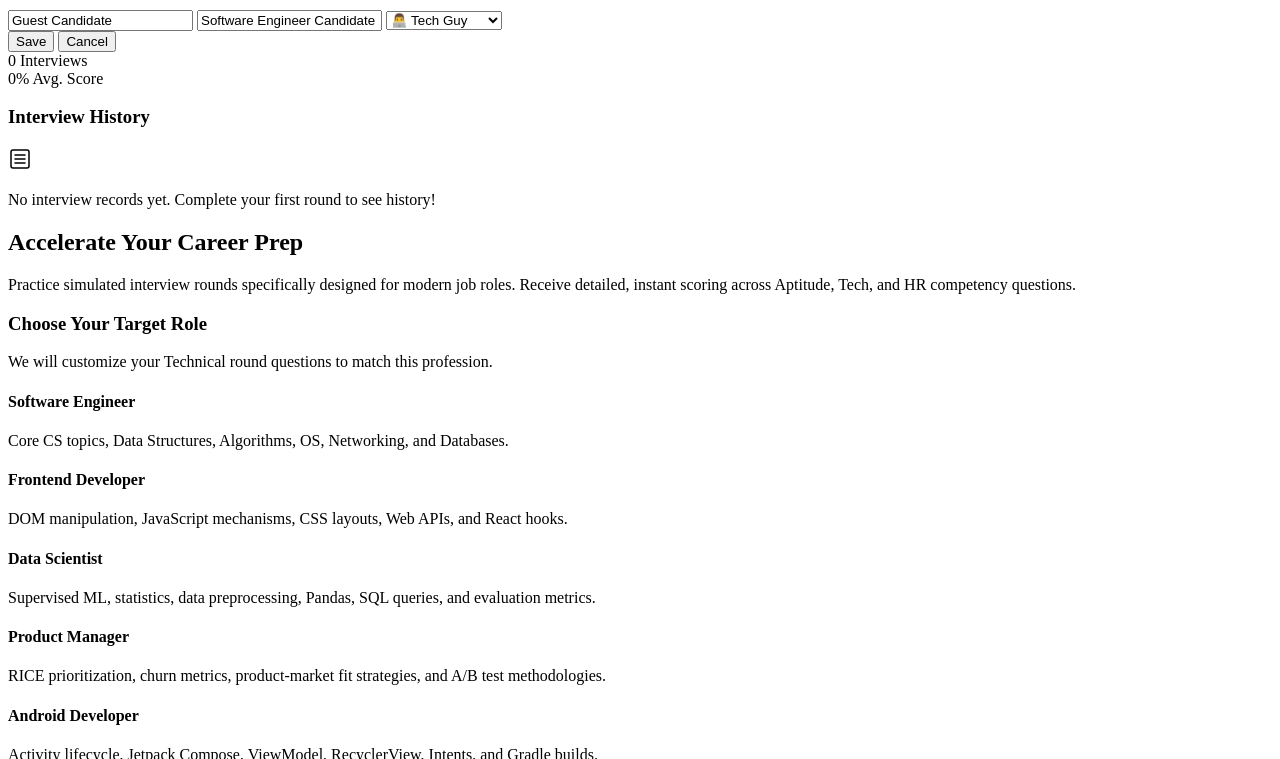
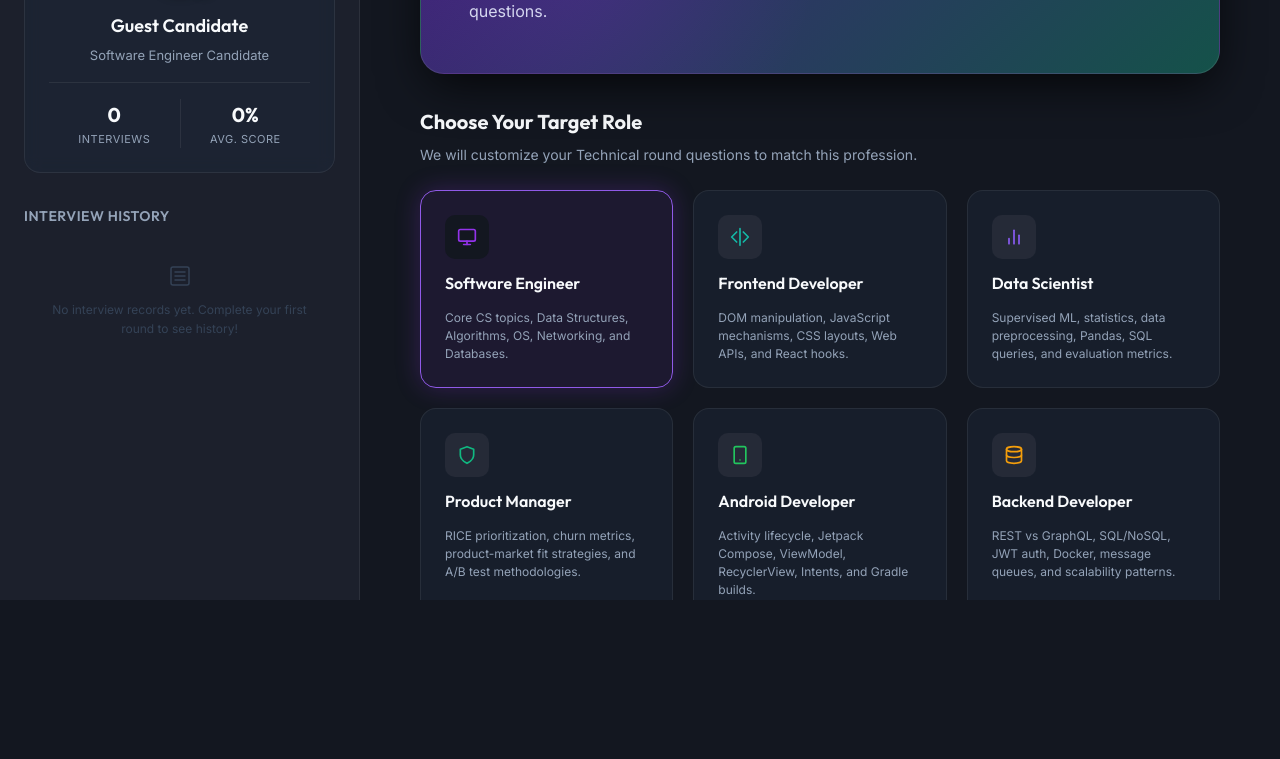
Before and after one commit to darshan9313/mockmate, a plain HTML site: page index.html in a window 1280 px wide. Shown: the part 200-959 px from the top of the page. After the commit the page ends 800 px from the top, so only its background shows below. Drawn offline with Linux system fonts and the light colour scheme.

```diff
--- a/index.html
+++ b/index.html
@@ -34,6 +34,12 @@
 <meta name="twitter:title" content="PrepUp | AI Interview Preparation">
 <meta name="twitter:description" content="Practice Aptitude, Technical and HR interviews with AI feedback.">
 <meta name="twitter:image" content="https://yourdomain.com/preview.png">
+
+ <link rel="stylesheet" href="styles.css">
+  <!-- Google Fonts: Outfit & Inter for premium typography -->
+  <link rel="preconnect" href="https://fonts.googleapis.com">
+  <link rel="preconnect" href="https://fonts.gstatic.com" crossorigin>
+  <link href="https://fonts.googleapis.com/css2?family=Inter:wght@300;400;500;600;700&family=Outfit:wght@400;500;600;700;800&display=swap" rel="stylesheet">
 </head>
 <body>
 
```
